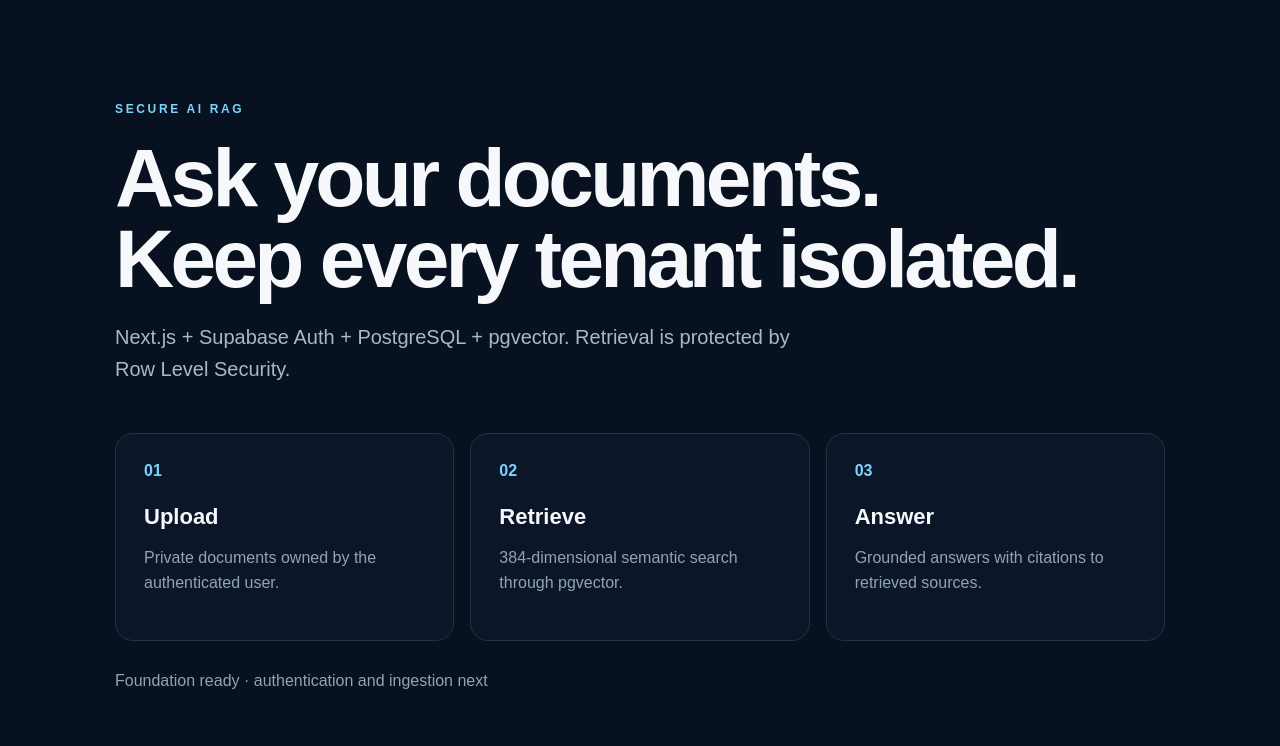
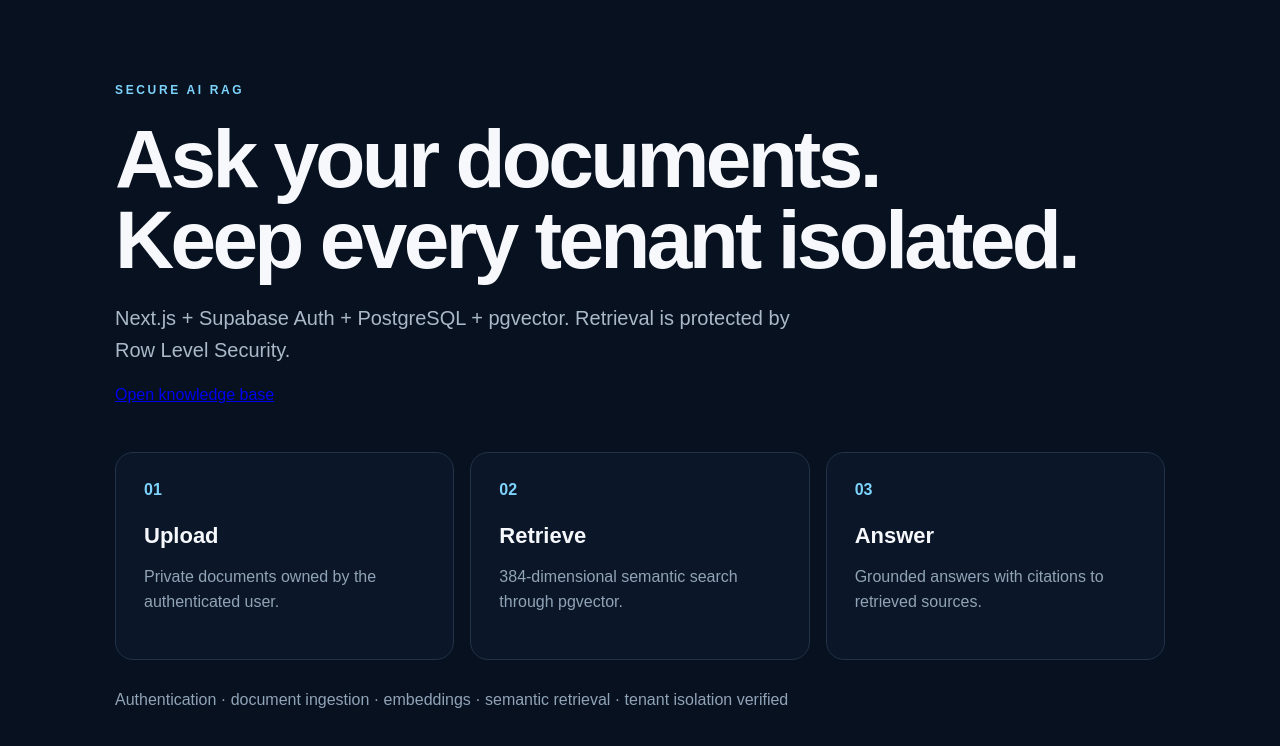
Before and after one commit to maisonsmart28-lang/ai-rag-supabase-demo, a Next.js app: page / in a window 1280 px wide. Shown: the top 746 px of the page. Built offline with nearby package versions, Linux system fonts and the light colour scheme.

Commit message:
feat: add home sign-in CTA and verified status

```diff
--- a/app/page.tsx
+++ b/app/page.tsx
@@ -1,3 +1,18 @@
+import Link from "next/link";
+
 export default function Home() {
-  return <main className="shell"><section className="hero"><p className="eyebrow">SECURE AI RAG</p><h1>Ask your documents.<br/>Keep every tenant isolated.</h1><p className="lead">Next.js + Supabase Auth + PostgreSQL + pgvector. Retrieval is protected by Row Level Security.</p><div className="cards"><article><b>01</b><h2>Upload</h2><p>Private documents owned by the authenticated user.</p></article><article><b>02</b><h2>Retrieve</h2><p>384-dimensional semantic search through pgvector.</p></article><article><b>03</b><h2>Answer</h2><p>Grounded answers with citations to retrieved sources.</p></article></div><p className="status">Foundation ready · authentication and ingestion next</p></section></main>;
+  return <main className="shell">
+    <section className="hero">
+      <p className="eyebrow">SECURE AI RAG</p>
+      <h1>Ask your documents.<br/>Keep every tenant isolated.</h1>
+      <p className="lead">Next.js + Supabase Auth + PostgreSQL + pgvector. Retrieval is protected by Row Level Security.</p>
+      <div className="heroActions"><Link className="primaryLink" href="/login">Open knowledge base</Link></div>
+      <div className="cards">
+        <article><b>01</b><h2>Upload</h2><p>Private documents owned by the authenticated user.</p></article>
+        <article><b>02</b><h2>Retrieve</h2><p>384-dimensional semantic search through pgvector.</p></article>
+        <article><b>03</b><h2>Answer</h2><p>Grounded answers with citations to retrieved sources.</p></article>
+      </div>
+      <p className="status">Authentication · document ingestion · embeddings · semantic retrieval · tenant isolation verified</p>
+    </section>
+  </main>;
 }
```
